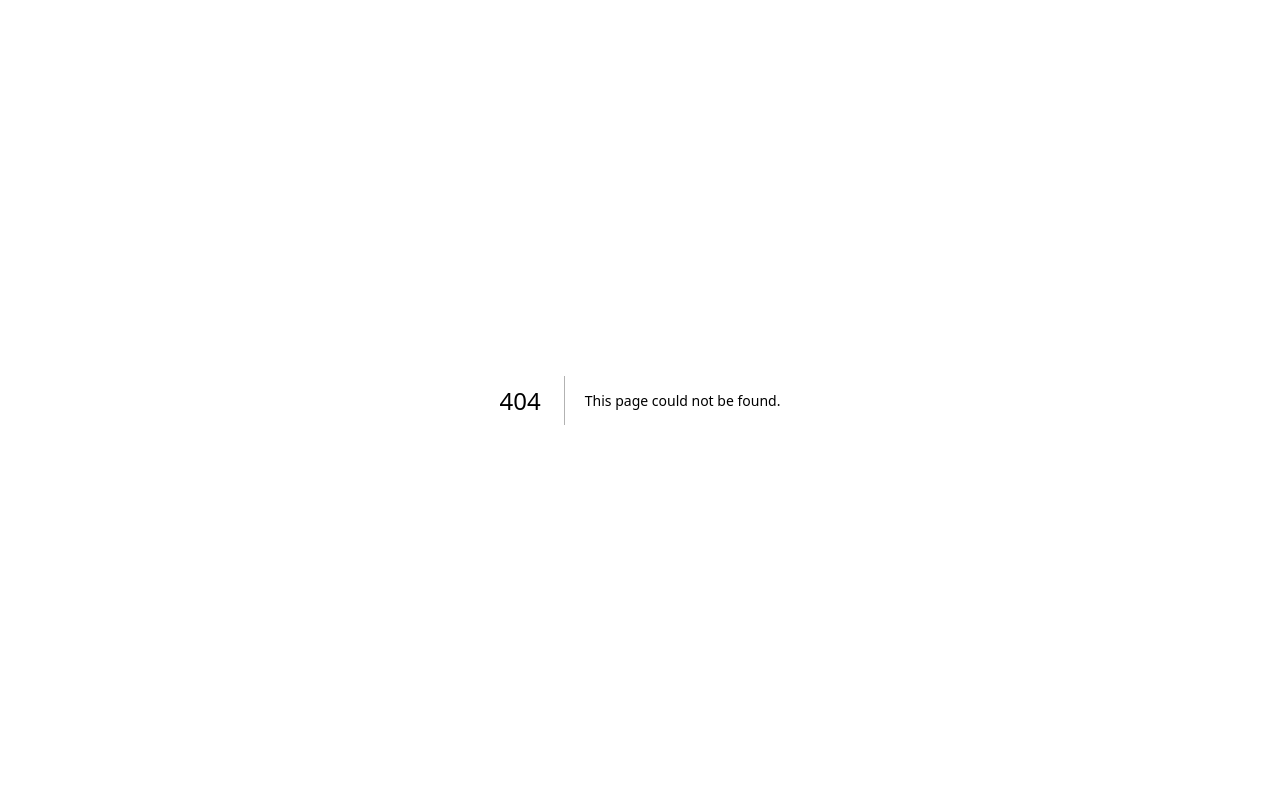
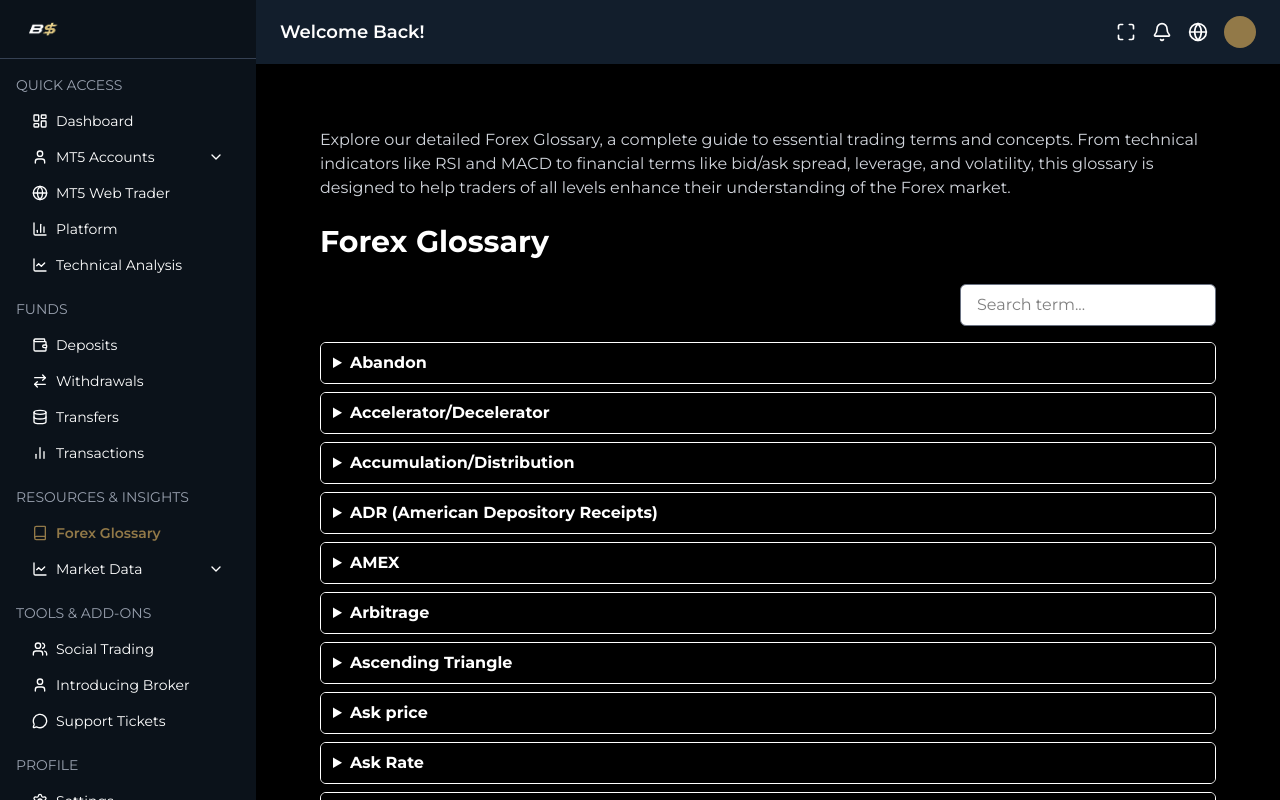
Before and after one commit to Shubham9049/WinProFx, a Next.js app: page /forex-glossary in a window 1280 px wide. Before the commit this address had no page. Built offline with nearby package versions, Linux system fonts and the light colour scheme.

Commit message:
add changes

```diff
--- /dev/null
+++ b/src/app/(dashboard)/forex-glossary/page.tsx
@@ -0,0 +1,120 @@
+"use client";
+import { useState } from "react";
+
+interface GlossaryItem {
+  term: string;
+  definition: string;
+}
+
+const glossaryData: GlossaryItem[] = [
+  {
+    term: "Abandon",
+    definition:
+      "Abandon literally means rejection (from the French. Abandon). As applied to the sphere of financial operations, abandon can be a waiver of any right or property, withdrawal from a transaction, waiver of using an option until its full expiration date.",
+  },
+  {
+    term: "Accelerator/Decelerator",
+    definition:
+      "The Accelerator/Decelerator technical indicator shows the acceleration or deceleration of the current market driving force.",
+  },
+  {
+    term: "Accumulation/Distribution",
+    definition:
+      "Accumulation/Distribution is an indicator designed to reflect cumulative inflows and outflows of money by comparing closing prices with corresponding highs and lows.",
+  },
+  {
+    term: "ADR (American Depository Receipts)",
+    definition:
+      "The American Depositary Receipt is used to trade in securities of foreign companies in the United States. Shares of foreign companies are acquired by the American depositary bank in the process of listing these shares on US stock exchanges. This scheme has been used since 1927. Receipts (ADRs) are denominated in US dollars. In the same way, they are freely traded in Europe. ADRs are a tool for raising capital in the US and international markets. They may have different names that meet the requirements of a particular market.",
+  },
+  {
+    term: "AMEX",
+    definition:
+      "World Stock Exchange, which grew out of a small company of stock traders in the second largest US stock exchange. Its distinctive feature is that shares of firms that are in the development stage (small and medium business) are traded here. Two major indices are calculated on this exchange: AMEX Major Market Index and AMEX Market Value Index.",
+  },
+  {
+    term: "Arbitrage",
+    definition:
+      "Simultaneous purchase of an undervalued financial asset and sale of its overvalued equivalent in order to make further risk-free profit from the price difference of assets which emerged as a result of temporary market inefficiency.",
+  },
+  {
+    term: "Ascending Triangle",
+    definition:
+      "The Ascending triangle graphical price pattern is a chart pattern of an existing trend continuation, which is usually formed in an uptrend and confirms its further direction.",
+  },
+  {
+    term: "Ask price",
+    definition:
+      "The ask price is the price at which one buys any financial instrument.",
+  },
+  {
+    term: "Ask Rate",
+    definition: "See ask price",
+  },
+  {
+    term: "Asset",
+    definition:
+      "An instrument which has an economic value and may generate income in future.",
+  },
+  {
+    term: "AUDUSD",
+    definition:
+      "The Australian dollar and the US dollar currency pair. In this pair the Australian dollar is the base currency, and the US dollar is the quoted one.",
+  },
+  { term: "Aussie", definition: "Slang term  for the Australian Dollar." },
+  {
+    term: "Automated Trading",
+    definition:
+      "Automated trading gives an opportunity to make the trading process absolutely automated.",
+  },
+];
+
+export default function ForexGlossary() {
+  const [searchTerm, setSearchTerm] = useState("");
+
+  const filteredGlossary = glossaryData.filter((item) =>
+    item.term.toLowerCase().includes(searchTerm.toLowerCase())
+  );
+
+  return (
+    <section className="bg-black text-white py-10 px-4 sm:px-10">
+      {/* Top description */}
+      <p className="max-w-4xl mb-6 text-gray-300">
+        Explore our detailed Forex Glossary, a complete guide to essential
+        trading terms and concepts. From technical indicators like RSI and MACD
+        to financial terms like bid/ask spread, leverage, and volatility, this
+        glossary is designed to help traders of all levels enhance their
+        understanding of the Forex market.
+      </p>
+
+      {/* Glossary Title */}
+      <h2 className="text-3xl font-bold mb-6">Forex Glossary</h2>
+
+      {/* Search bar */}
+      <div className="flex justify-end mb-4">
+        <input
+          type="text"
+          placeholder="Search term..."
+          value={searchTerm}
+          onChange={(e) => setSearchTerm(e.target.value)}
+          className="px-4 py-2 rounded-md border border-gray-500 bg-white text-black w-full sm:w-64 focus:outline-none focus:ring-2 focus:ring-blue-500"
+        />
+      </div>
+
+      {/* Glossary List */}
+      <div className="space-y-2">
+        {filteredGlossary.map((item) => (
+          <details
+            key={item.term}
+            className="border border-white rounded-md overflow-hidden"
+          >
+            <summary className="cursor-pointer px-3 py-2 font-bold bg-black text-white">
+              {item.term}
+            </summary>
+            <p className="px-3 py-2 text-sm">{item.definition}</p>
+          </details>
+        ))}
+      </div>
+    </section>
+  );
+}
```
